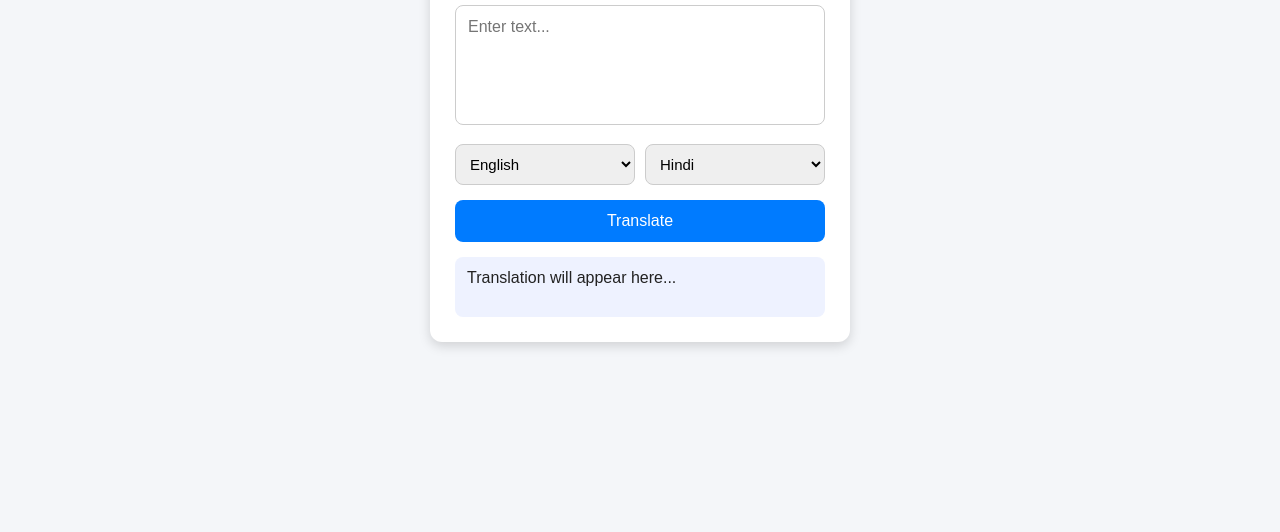
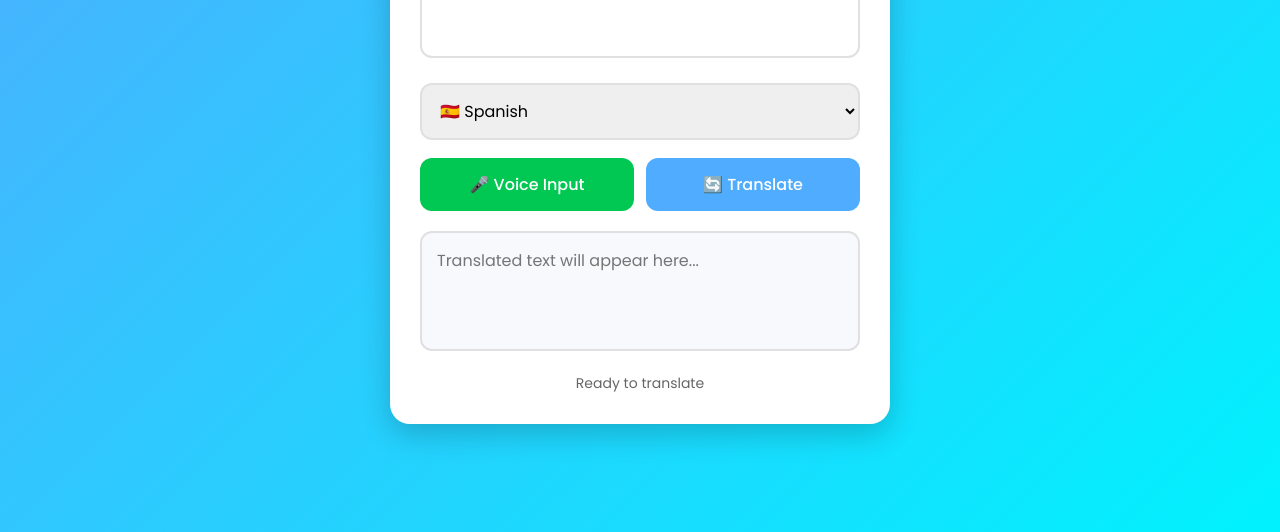
Before and after one commit to veerendrad0608-gif/translator, a plain HTML site: page index.html in a window 1280 px wide. Shown: the part 268-800 px from the top of the page. Drawn offline with Linux system fonts and the light colour scheme.

Commit message:
Update index.html

```diff
--- a/index.html
+++ b/index.html
@@ -3,146 +3,343 @@
 <head>
   <meta charset="UTF-8" />
   <meta name="viewport" content="width=device-width, initial-scale=1.0"/>
-  <title>Simple Language Translator</title>
+  <title>Professional Language Translator</title>
+
+  <!-- Google Font -->
+  <link href="https://fonts.googleapis.com/css2?family=Poppins:wght@300;400;500;600&display=swap" rel="stylesheet">
 
   <style>
     *{
       margin:0;
       padding:0;
       box-sizing:border-box;
-      font-family: Arial, sans-serif;
+      font-family:'Poppins',sans-serif;
     }
 
     body{
-      background:#f4f6f9;
+      height:100vh;
       display:flex;
       justify-content:center;
       align-items:center;
-      height:100vh;
+      background:linear-gradient(135deg,#4facfe,#00f2fe);
+      padding:20px;
     }
 
-    .container{
-      background:white;
-      width:420px;
-      padding:25px;
-      border-radius:12px;
-      box-shadow:0 4px 12px rgba(0,0,0,0.15);
+    .translator-container{
+      width:100%;
+      max-width:500px;
+      background:#fff;
+      border-radius:20px;
+      padding:30px;
+      box-shadow:0 10px 30px rgba(0,0,0,0.2);
     }
 
-    h1{
+    .translator-container h2{
       text-align:center;
-      margin-bottom:20px;
       color:#333;
+      margin-bottom:25px;
+      font-size:28px;
+      font-weight:600;
+    }
+
+    .input-group{
+      margin-bottom:18px;
     }
 
     textarea{
       width:100%;
-      height:120px;
-      padding:12px;
-      border:1px solid #ccc;
-      border-radius:8px;
+      min-height:120px;
+      border:2px solid #e0e0e0;
+      border-radius:12px;
+      padding:15px;
+      font-size:16px;
       resize:none;
-      font-size:16px;
-      margin-bottom:15px;
+      outline:none;
+      transition:0.3s;
     }
 
-    .row{
-      display:flex;
-      gap:10px;
-      margin-bottom:15px;
+    textarea:focus{
+      border-color:#4facfe;
+      box-shadow:0 0 8px rgba(79,172,254,0.3);
     }
 
     select{
-      flex:1;
-      padding:10px;
-      border-radius:8px;
-      border:1px solid #ccc;
-      font-size:15px;
-    }
-
-    button{
       width:100%;
-      padding:12px;
-      background:#007bff;
-      color:white;
-      border:none;
-      border-radius:8px;
+      padding:14px;
+      border-radius:12px;
+      border:2px solid #e0e0e0;
       font-size:16px;
+      outline:none;
       cursor:pointer;
       transition:0.3s;
     }
 
-    button:hover{
-      background:#0056b3;
+    select:focus{
+      border-color:#4facfe;
     }
 
-    .output{
+    .buttons{
+      display:flex;
+      gap:12px;
+      margin-top:18px;
+    }
+
+    button{
+      flex:1;
+      padding:14px;
+      border:none;
+      border-radius:12px;
+      font-size:16px;
+      font-weight:500;
+      cursor:pointer;
+      transition:0.3s;
+    }
+
+    .translate-btn{
+      background:#4facfe;
+      color:white;
+    }
+
+    .translate-btn:hover{
+      background:#2196f3;
+      transform:translateY(-2px);
+    }
+
+    .voice-btn{
+      background:#00c853;
+      color:white;
+    }
+
+    .voice-btn:hover{
+      background:#00a844;
+      transform:translateY(-2px);
+    }
+
+    .output-box{
+      margin-top:20px;
+      position:relative;
+    }
+
+    #outputText{
+      background:#f7f9fc;
+      color:#333;
+    }
+
+    .status{
+      text-align:center;
       margin-top:15px;
-      background:#eef2ff;
-      padding:12px;
-      border-radius:8px;
-      min-height:60px;
-      color:#222;
+      font-size:14px;
+      color:#666;
     }
+
+    .recording-dot{
+      width:12px;
+      height:12px;
+      background:red;
+      border-radius:50%;
+      display:inline-block;
+      margin-left:8px;
+      visibility:hidden;
+      animation:blink 1s infinite;
+    }
+
+    @keyframes blink{
+      50%{
+        opacity:0;
+      }
+    }
+
+    @media(max-width:500px){
+      .buttons{
+        flex-direction:column;
+      }
+    }
+
   </style>
 </head>
 <body>
 
-  <div class="container">
-    <h1>Language Translator</h1>
+  <div class="translator-container">
 
-    <textarea id="inputText" placeholder="Enter text..."></textarea>
+    <h2>
+      🌍 Language Translator
+      <span class="recording-dot" id="recordDot"></span>
+    </h2>
 
-    <div class="row">
-      <select id="fromLang">
-        <option value="en">English</option>
-        <option value="hi">Hindi</option>
-        <option value="te">Telugu</option>
-        <option value="fr">French</option>
-        <option value="es">Spanish</option>
-      </select>
+    <div class="input-group">
+      <textarea
+        id="inputText"
+        placeholder="Type or speak your text here..."
+      ></textarea>
+    </div>
 
-      <select id="toLang">
-        <option value="hi">Hindi</option>
-        <option value="en">English</option>
-        <option value="te">Telugu</option>
-        <option value="fr">French</option>
-        <option value="es">Spanish</option>
+    <div class="input-group">
+      <select id="language">
+        <option value="es">🇪🇸 Spanish</option>
+        <option value="fr">🇫🇷 French</option>
+        <option value="de">🇩🇪 German</option>
+        <option value="hi">🇮🇳 Hindi</option>
+        <option value="te">🇮🇳 Telugu</option>
+        <option value="ja">🇯🇵 Japanese</option>
+        <option value="ko">🇰🇷 Korean</option>
       </select>
     </div>
 
-    <button onclick="translateText()">Translate</button>
+    <div class="buttons">
+      <button class="voice-btn" onclick="startVoice()">
+        🎤 Voice Input
+      </button>
 
-    <div class="output" id="outputText">
-      Translation will appear here...
+      <button class="translate-btn" onclick="translateText()">
+        🔄 Translate
+      </button>
     </div>
+
+    <div class="output-box">
+      <textarea
+        id="outputText"
+        placeholder="Translated text will appear here..."
+        readonly
+      ></textarea>
+    </div>
+
+    <div class="status" id="statusText">
+      Ready to translate
+    </div>
+
   </div>
 
   <script>
+
+    // Voice Recognition
+   function startVoice() {
+
+  const SpeechRecognition =
+    window.SpeechRecognition || window.webkitSpeechRecognition;
+
+  if (!SpeechRecognition) {
+    alert("Your browser does not support voice recognition.");
+
+    return;
+  }
+
+  const recognition = new SpeechRecognition();
+
+  recognition.lang = "en-US";
+  recognition.continuous = false;
+  recognition.interimResults = false;
+
+  // Start listening
+  recognition.start();
+
+  document.getElementById("recordDot").style.visibility = "visible";
+
+  document.getElementById("statusText").innerText =
+    "Listening... Speak now";
+
+  // Success
+  recognition.onresult = function(event) {
+
+    const transcript =
+      event.results[0][0].transcript;
+
+    document.getElementById("inputText").value =
+      transcript;
+
+    document.getElementById("statusText").innerText =
+      "Voice recognized successfully";
+  };
+
+  // Error Handling
+  recognition.onerror = function(event) {
+
+    console.log("Speech Error:", event.error);
+
+    let errorMessage = "Voice recognition failed";
+
+    switch(event.error) {
+
+      case "not-allowed":
+        errorMessage = "Microphone permission denied";
+        break;
+
+      case "no-speech":
+        errorMessage = "No speech detected";
+        break;
+
+      case "audio-capture":
+        errorMessage = "Microphone not found";
+        break;
+
+      case "network":
+        errorMessage = "Internet connection required";
+        break;
+    }
+
+    document.getElementById("statusText").innerText =
+      errorMessage;
+  };
+
+  // Stop animation
+  recognition.onend = function() {
+
+    document.getElementById("recordDot").style.visibility =
+      "hidden";
+  };
+}
+
+    // Translation Function
     async function translateText() {
-      const text = document.getElementById("inputText").value;
-      const from = document.getElementById("fromLang").value;
-      const to = document.getElementById("toLang").value;
-      const output = document.getElementById("outputText");
+
+      const text =
+        document.getElementById("inputText").value;
+
+      const targetLang =
+        document.getElementById("language").value;
 
       if(text.trim() === ""){
-        output.innerHTML = "Please enter some text.";
+        alert("Please enter or speak text.");
         return;
       }
 
-      output.innerHTML = "Translating...";
+      document.getElementById("statusText").innerText =
+        "Translating...";
+
+      const url =
+        `https://api.mymemory.translated.net/get?q=${encodeURIComponent(text)}&langpair=en|${targetLang}`;
 
       try {
-        const url = `https://api.mymemory.translated.net/get?q=${encodeURIComponent(text)}&langpair=${from}|${to}`;
 
         const response = await fetch(url);
+
         const data = await response.json();
 
-        output.innerHTML = data.responseData.translatedText;
-      } catch (error) {
-        output.innerHTML = "Translation failed.";
+        const translatedText =
+          data.responseData.translatedText;
+
+        document.getElementById("outputText").value =
+          translatedText;
+
+        document.getElementById("statusText").innerText =
+          "Translation completed";
+
+        // Voice Output
+        const speech =
+          new SpeechSynthesisUtterance(translatedText);
+
+        speech.lang = targetLang;
+
+        window.speechSynthesis.speak(speech);
+
+      } catch(error){
+
+        document.getElementById("statusText").innerText =
+          "Translation failed";
+
+        alert("Something went wrong.");
       }
     }
+
   </script>
 
 </body>
```
